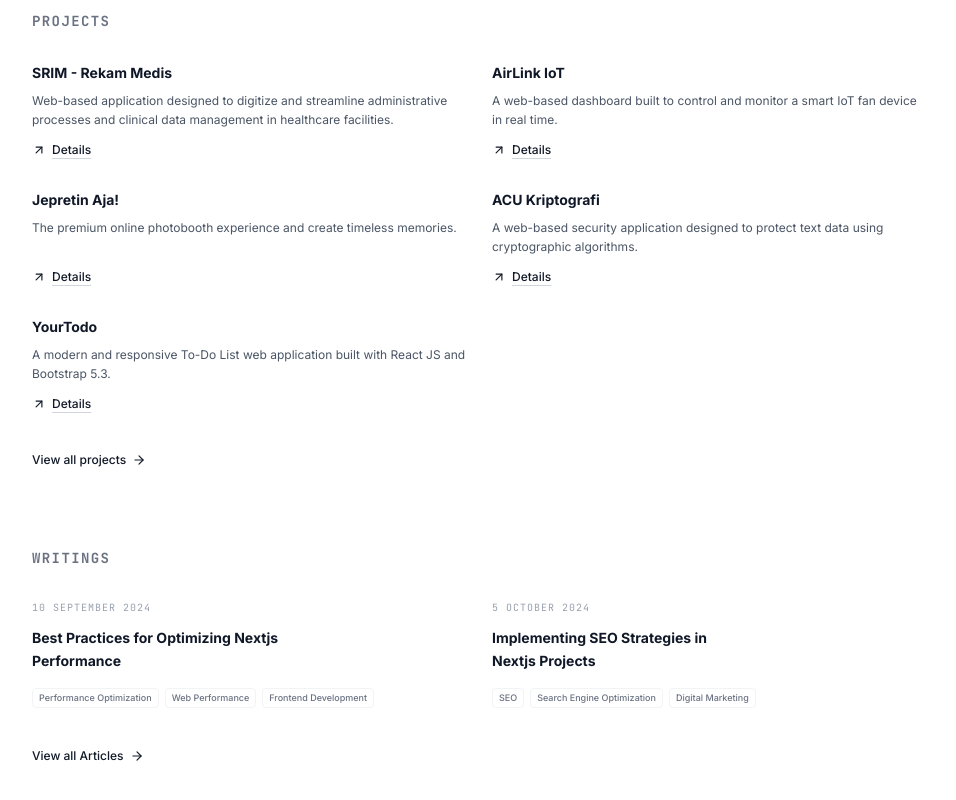
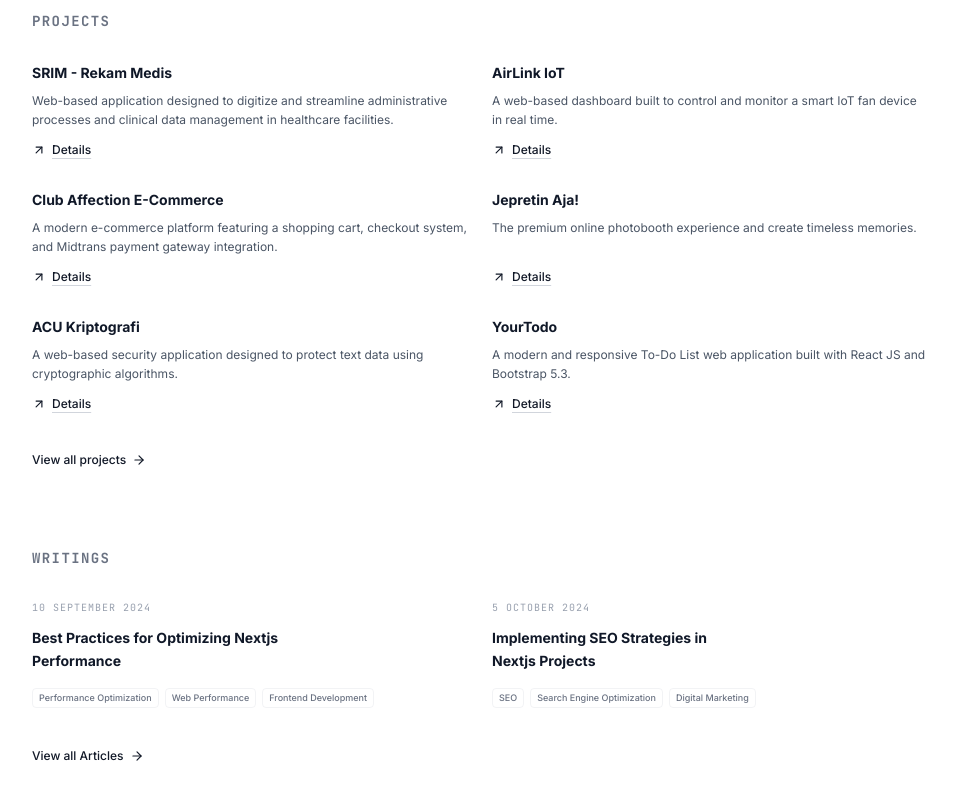
Before and after one commit to Rezkydesyafa/rezxlnz.porto, a Next.js app: page / in a window 1280 px wide. Shown: the part 1469-2269 px from the top of the page, without its empty margins (282-1238 px from the left). Built offline with nearby package versions, Linux system fonts and the light colour scheme.

Commit message:
docs(projects): update project descriptions to english, add preview date extraction, and new mdx images

```diff
--- a/content/projects/acu-kriptografi.mdx
+++ b/content/projects/acu-kriptografi.mdx
@@ -1,6 +1,6 @@
 ---
 title: 'ACU Kriptografi'
-date: '2024-11-10'
+date: '2025-07-11'
 description: 'An interactive web application enabling users to encrypt and decrypt messages seamlessly using popular cryptographic algorithms like AES, RSA, and RC4.'
 tags: ['Cryptography', 'React', 'Vite', 'Frontend']
 category: 'Security'
--- a/content/projects/airlink-iot.mdx
+++ b/content/projects/airlink-iot.mdx
@@ -5,7 +5,7 @@ tags: ['IoT', 'React', 'Vite', 'ESP8266', 'ESP32']
 githubUrl: 'https://github.com/Rezkydesyafa/AirLink-web-IoTFan'
 liveUrl: 'https://airlink-xi.vercel.app/'
 image: '/assets/project/airlink-1.png'
-year: '2026'
+year: '2025-12-25'
 category: 'IoT Dashboard'
 role: 'Frontend & IoT Developer'
 ---
--- a/content/projects/club-affection.mdx
+++ b/content/projects/club-affection.mdx
@@ -1,22 +1,41 @@
 ---
-title: 'Club affection ecommerce'
-date: '2024-05-15'
-description: 'An app for storing and sharing favorite recipes.'
-tags: ['Next.js', 'E-commerce', 'Stripe']
+title: 'Club Affection E-Commerce'
+date: '2026-02-24'
+description: 'A modern e-commerce platform featuring a shopping cart, checkout system, and Midtrans payment gateway integration.'
+image: '/assets/project/clubaffection-1.png'
+tags: ['Next.js', 'Tailwind CSS', 'Express.js', 'Midtrans']
 category: 'Web App'
-role: 'Frontend Developer'
+role: 'Fullstack Developer'
 liveUrl: '#'
-githubUrl: '#'
+githubUrl: 'https://github.com/Rezkydesyafa/Club-affection-ecommerce'
 ---
 
-# Club affection ecommerce
+> [!WARNING]
+> **Work In Progress**: This E-Commerce application is still under active development. Some features might not be fully functional yet.
 
-This is a placeholder for the Club Affection ecommerce project.
+# Club Affection E-Commerce
 
-## Features
+Club Affection is an e-commerce platform built to provide a seamless and interactive online shopping experience. This project separates the frontend and backend architectures to ensure better scalability.
 
-- Shopping cart
-- Product categorization
-- Stripe payment integration
+![Club Affection Home Page](/assets/project/clubaffection-1.png)
 
-More details coming soon.
+## Tech Stack
+
+This project utilizes modern web technologies to ensure fast performance and a responsive user interface:
+
+- **Frontend**: Next.js & Tailwind CSS
+- **Backend**: Express.js
+- **Payment Gateway**: Midtrans
+
+## Key Features
+
+- **Authentication**: Secure user management system for registration and login.
+- **Shopping Cart**: Allows users to dynamically add, remove, and adjust product quantities before proceeding to checkout.
+- **Payment Gateway Integration**: Secure and real-time payment processing integrated using **Midtrans**.
+- **Shipping API Integration**: Automated shipping cost calculation based on the user's destination address, integrated with a courier service API.
+
+![Club Affection Product Page](/assets/project/clubaffection-2.png)
+
+## Future Development (Work in Progress)
+
+Since this project is still a WIP, future updates will include further performance optimizations, additional payment methods, and improved state management for the shopping cart.
--- a/content/projects/react-todolist.mdx
+++ b/content/projects/react-todolist.mdx
@@ -1,6 +1,6 @@
 ---
 title: 'YourTodo'
-date: '2026'
+date: '2026-11-10'
 description: 'A modern and responsive To-Do List web application built with React JS and Bootstrap 5.3. Features smooth animations, clean design, and practical task management.'
 tags: ['React', 'Bootstrap', 'Vite', 'Framer Motion']
 category: 'Web App'
--- a/content/projects/sirm-rekam-medis.mdx
+++ b/content/projects/sirm-rekam-medis.mdx
@@ -1,8 +1,8 @@
 ---
 title: 'SRIM - Rekam Medis'
-date: '2024'
+date: '2026-01-15'
 description: 'Web-based application designed to digitize and streamline administrative processes and clinical data management in healthcare facilities.'
-tags: ['Laravel', 'PHP', 'Tailwind', 'Alpine.js', 'MySQL']
+tags: ['Laravel', 'PHP', 'Tailwind', 'MySQL']
 category: 'Web App'
 role: 'Fullstack Developer'
 githubUrl: 'https://github.com/Rezkydesyafa/PFS-Rekam-Medis'
--- a/src/app/projects/[slug]/page.tsx
+++ b/src/app/projects/[slug]/page.tsx
@@ -90,7 +90,9 @@ export default async function ProjectPage({
                   Year
                 </span>
                 <span className='text-xs font-medium text-gray-900 dark:text-gray-100'>
-                  {metadata.year || '2024'}
+                  {metadata.date
+                    ? new Date(metadata.date).getFullYear()
+                    : metadata.year || 'Unknown'}
                 </span>
               </div>
               <div className='flex flex-col gap-1'>
--- a/src/data/home.ts
+++ b/src/data/home.ts
@@ -75,11 +75,12 @@ export const projects = [
       'A web-based dashboard built to control and monitor a smart IoT fan device in real time.',
     link: '/projects/airlink-iot',
   },
-  // {
-  //   title: 'Club affection ecommerce',
-  //   description: 'An app for storing and sharing favorite recipes.',
-  //   link: '/projects/club-affection',
-  // },
+  {
+    title: 'Club Affection E-Commerce',
+    description:
+      'A modern e-commerce platform featuring a shopping cart, checkout system, and Midtrans payment gateway integration.',
+    link: '/projects/club-affection',
+  },
   {
     title: 'Jepretin Aja!',
     description:
--- a/src/lib/dictionaries.ts
+++ b/src/lib/dictionaries.ts
@@ -64,8 +64,9 @@ export const dictionary = {
         link: '/projects/airlink-iot',
       },
       {
-        title: 'Club affection ecommerce',
-        description: 'An app for storing and sharing favorite recipes.',
+        title: 'Club Affection E-Commerce',
+        description:
+          'A modern e-commerce platform featuring a shopping cart, checkout system, and Midtrans payment gateway integration.',
         link: '/projects/club-affection',
       },
       {
```
Also changed, not shown: public/assets/project/clubaffection-1.png (added), public/assets/project/clubaffection-2.png (added).
